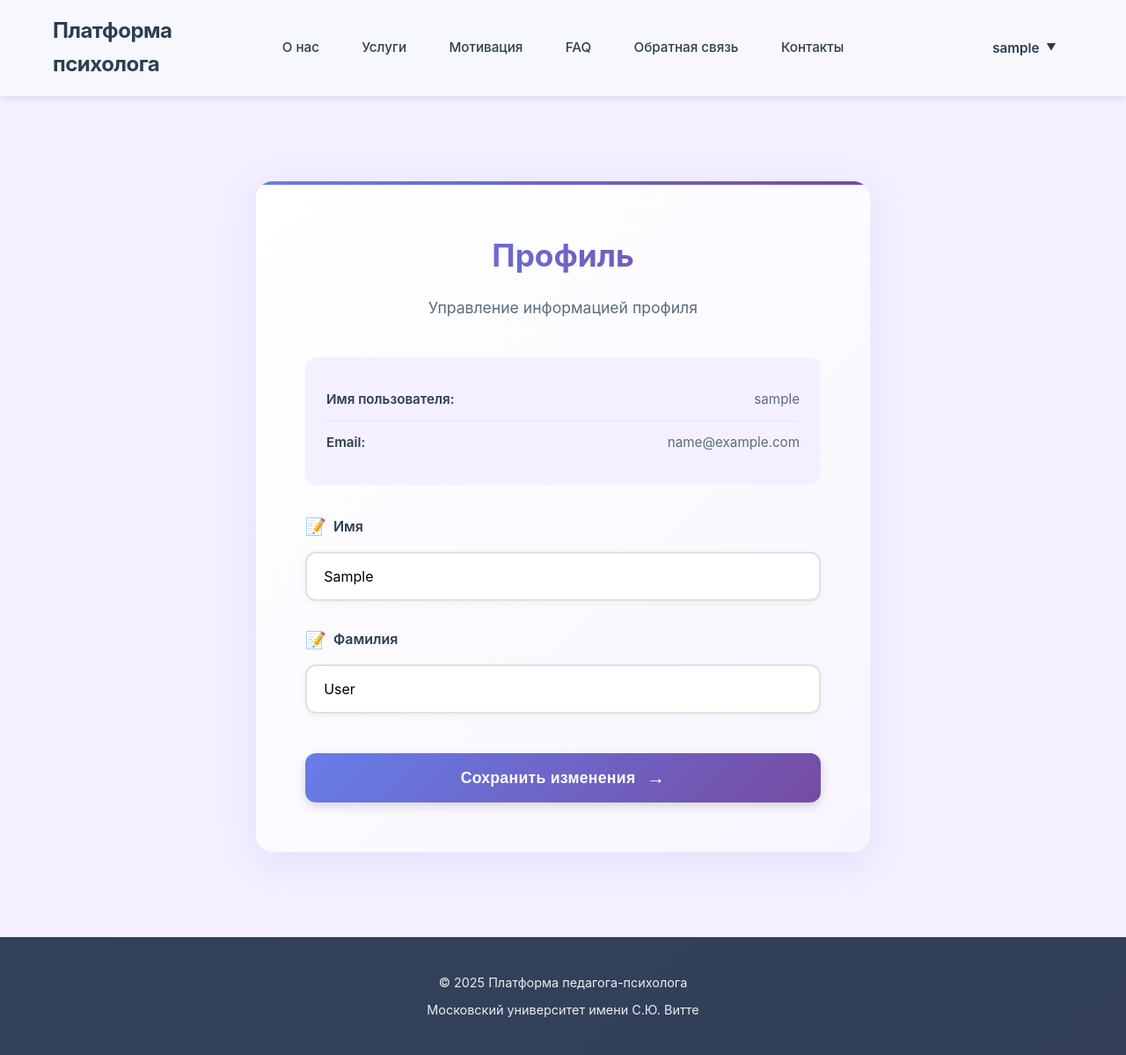
After one commit to psixolog44/psixolog-cabinet, a Django app: page /profile/ in a window 1280 px wide. The commit adds this page. Shown: the whole page at 88% size. Run offline with Django 5.2, Linux system fonts and the light colour scheme; the visitor is signed in with stand-in values (Sample User, id 1).

Commit message:
Created profile page

```diff
--- a/app/forms.py
+++ b/app/forms.py
@@ -104,3 +104,21 @@ class LoginForm(forms.Form):
             if not user.is_active:
                 raise forms.ValidationError("Этот аккаунт неактивен")
         return self.cleaned_data
+
+
+class ProfileForm(forms.ModelForm):
+    class Meta:
+        model = User
+        fields = ["first_name", "last_name"]
+        widgets = {
+            "first_name": forms.TextInput(
+                attrs={"class": "form-control", "placeholder": "Имя"}
+            ),
+            "last_name": forms.TextInput(
+                attrs={"class": "form-control", "placeholder": "Фамилия"}
+            ),
+        }
+        labels = {
+            "first_name": "Имя",
+            "last_name": "Фамилия",
+        }
--- a/app/urls.py
+++ b/app/urls.py
@@ -32,4 +32,5 @@ urlpatterns = [
     path("register/", views.register_view, name="register"),
     path("login/", views.login_view, name="login"),
     path("logout/", views.logout_view, name="logout"),
+    path("profile/", views.profile_view, name="profile"),
 ]
--- a/app/views.py
+++ b/app/views.py
@@ -2,7 +2,7 @@ from django.shortcuts import render, redirect
 from django.contrib import messages
 from django.contrib.auth import login, logout
 from django.contrib.auth.decorators import login_required
-from .forms import FeedbackFormForm, RegisterForm, LoginForm
+from .forms import FeedbackFormForm, RegisterForm, LoginForm, ProfileForm
 
 
 def index(request):
@@ -89,3 +89,16 @@ def logout_view(request):
     logout(request)
     messages.success(request, "Вы успешно вышли из системы.")
     return redirect("index")
+
+
+@login_required
+def profile_view(request):
+    if request.method == "POST":
+        form = ProfileForm(request.POST, instance=request.user)
+        if form.is_valid():
+            form.save()
+            messages.success(request, "Профиль успешно обновлен.")
+            return redirect("profile")
+    else:
+        form = ProfileForm(instance=request.user)
+    return render(request, "profile.html", {"form": form})
--- a/static/css/style.css
+++ b/static/css/style.css
@@ -1009,6 +1009,36 @@ textarea.form-control {
     text-decoration: underline;
 }
 
+.profile-info {
+    background: #f5f0ff;
+    padding: 1.5rem;
+    border-radius: 12px;
+    margin-bottom: 2rem;
+}
+
+.info-item {
+    display: flex;
+    justify-content: space-between;
+    align-items: center;
+    padding: 0.75rem 0;
+    border-bottom: 1px solid rgba(102, 126, 234, 0.1);
+}
+
+.info-item:last-child {
+    border-bottom: none;
+}
+
+.info-label {
+    font-weight: 600;
+    color: #2c3e50;
+    font-size: 0.95rem;
+}
+
+.info-value {
+    color: #5a6c7d;
+    font-size: 0.95rem;
+}
+
 .contacts-wrapper {
     display: flex;
     gap: 0;
--- a/templates/base.html
+++ b/templates/base.html
@@ -31,7 +31,7 @@
                                 <a href="/dashboard" class="dropdown-item">
                                     Панель управления
                                 </a>
-                                <a href="/profile" class="dropdown-item">
+                                <a href="{% url 'profile' %}" class="dropdown-item">
                                     Профиль
                                 </a>
                                 <a href="/application/create" class="dropdown-item">
--- /dev/null
+++ b/templates/profile.html
@@ -0,0 +1,56 @@
+{% extends 'base.html' %}
+
+{% block title %}Профиль - Платформа психолога{% endblock %}
+
+{% block content %}
+<section class="feedback-form-section">
+    <div class="section-content">
+        <div class="feedback-form-wrapper">
+            <h2>Профиль</h2>
+            <p class="feedback-description">Управление информацией профиля</p>
+
+            <div class="profile-info">
+                <div class="info-item">
+                    <span class="info-label">Имя пользователя:</span>
+                    <span class="info-value">{{ user.username }}</span>
+                </div>
+                <div class="info-item">
+                    <span class="info-label">Email:</span>
+                    <span class="info-value">{{ user.email }}</span>
+                </div>
+            </div>
+
+            <form method="post" class="feedback-form">
+                {% csrf_token %}
+
+                <div class="form-group">
+                    <label for="{{ form.first_name.id_for_label }}">
+                        <span class="label-icon">📝</span>
+                        {{ form.first_name.label }}
+                    </label>
+                    {{ form.first_name }}
+                    {% if form.first_name.errors %}
+                        <div class="form-error">{{ form.first_name.errors }}</div>
+                    {% endif %}
+                </div>
+
+                <div class="form-group">
+                    <label for="{{ form.last_name.id_for_label }}">
+                        <span class="label-icon">📝</span>
+                        {{ form.last_name.label }}
+                    </label>
+                    {{ form.last_name }}
+                    {% if form.last_name.errors %}
+                        <div class="form-error">{{ form.last_name.errors }}</div>
+                    {% endif %}
+                </div>
+
+                <button type="submit" class="btn btn-primary btn-submit">
+                    <span>Сохранить изменения</span>
+                    <span class="btn-icon">→</span>
+                </button>
+            </form>
+        </div>
+    </div>
+</section>
+{% endblock %}
```
